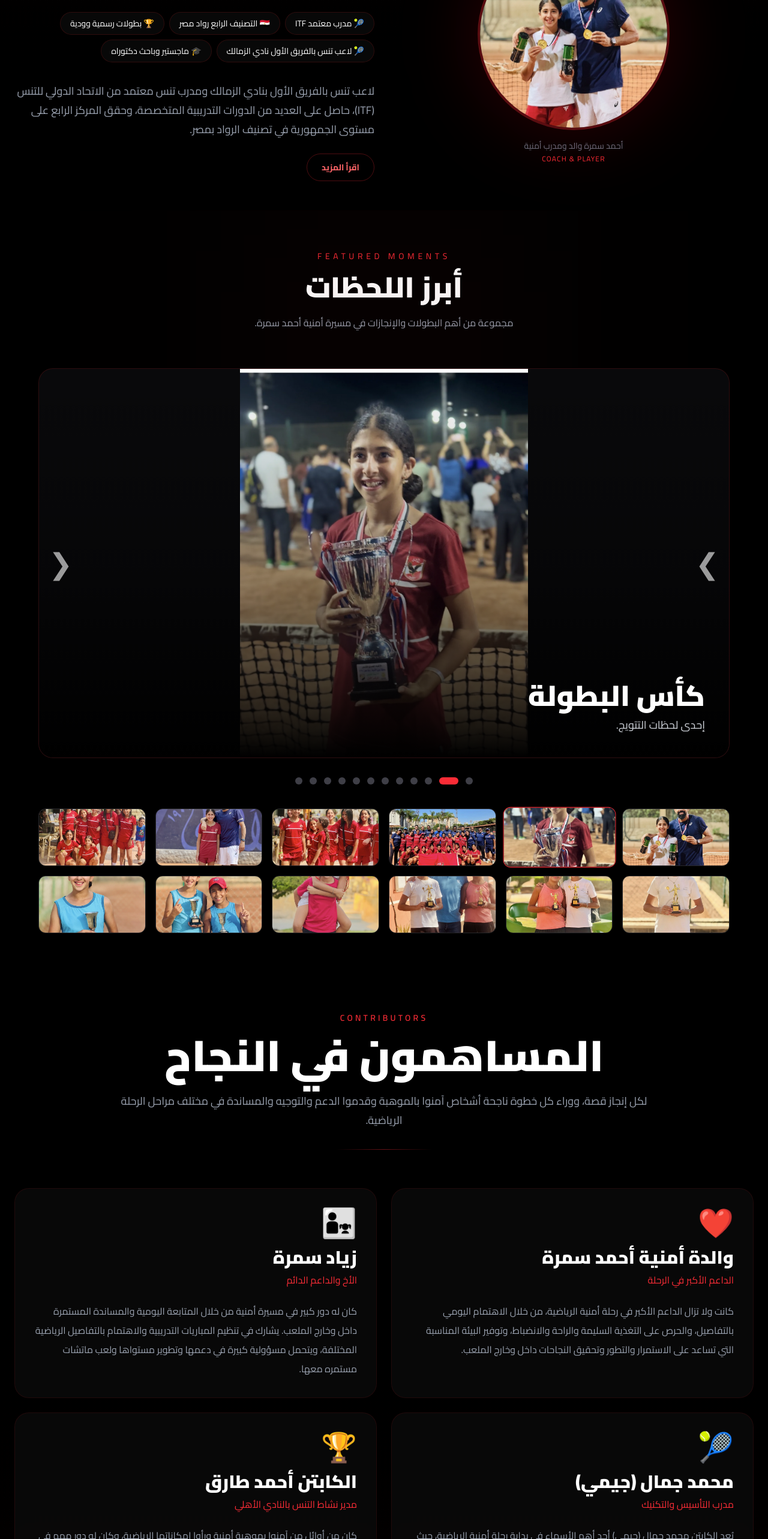
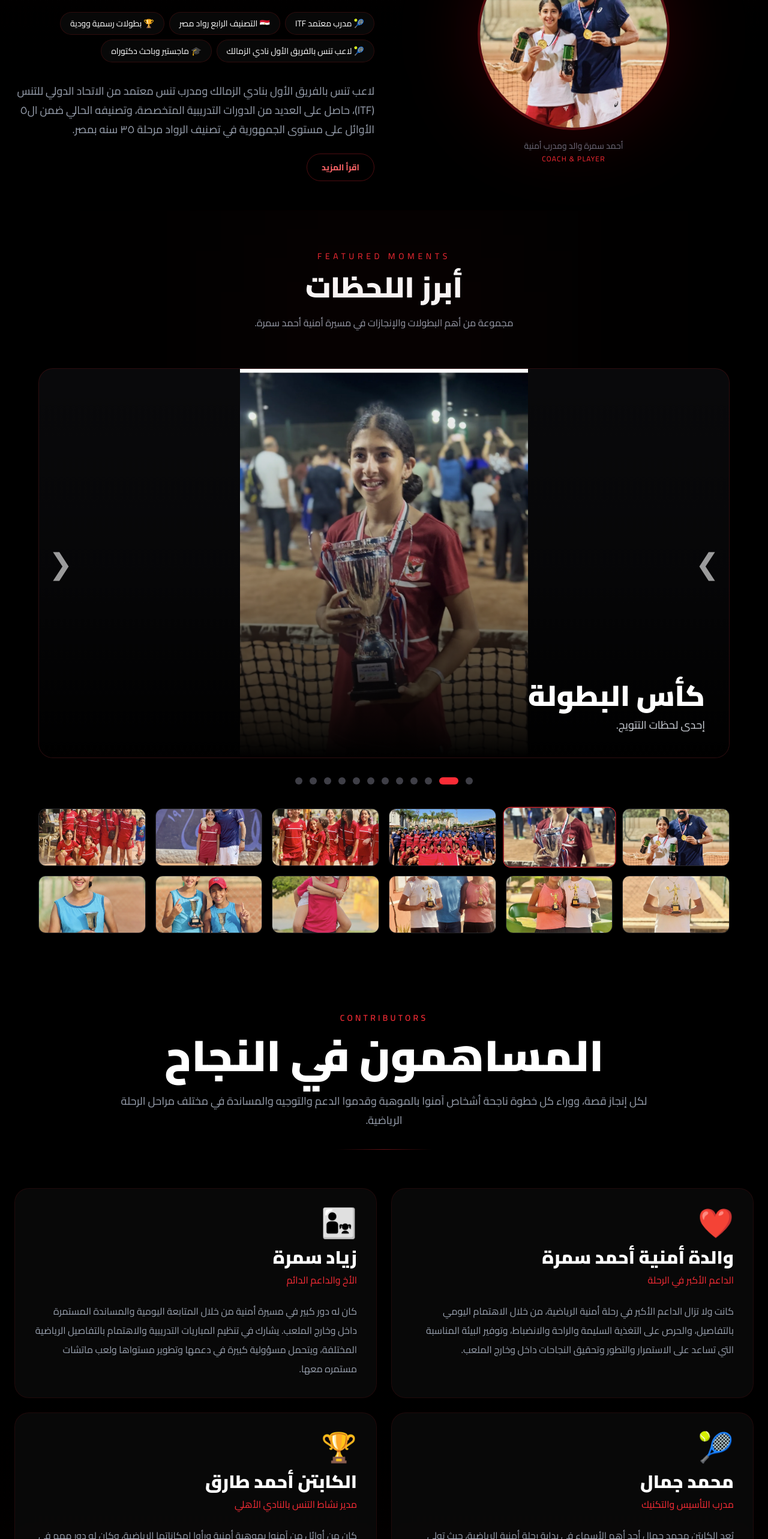
Before and after one commit to drahmedsamra/omnia, a Next.js app: page / in a window 1280 px wide. Shown: the part 4640-7206 px from the top of the page at 60% size. Built offline with nearby package versions, Linux system fonts and the light colour scheme.

Commit message:
Add contributors and supporters section

```diff
--- a/sections/Coach.tsx
+++ b/sections/Coach.tsx
@@ -98,7 +98,7 @@ export default function Coach() {
             <p className="mt-8 text-lg leading-8 text-gray-400">
               لاعب تنس بالفريق الأول بنادي الزمالك ومدرب تنس معتمد من الاتحاد
               الدولي للتنس (ITF)، حاصل على العديد من الدورات التدريبية
-              المتخصصة، وحقق المركز الرابع على مستوى الجمهورية في تصنيف الرواد
+              المتخصصة، وتصنيفه الحالي ضمن ال٥ الأوائل على مستوى الجمهورية في تصنيف الرواد مرحلة ٣٥ سنه
               بمصر.
             </p>
 
@@ -112,7 +112,7 @@ export default function Coach() {
             >
               <p className="mt-6 text-lg leading-8 text-gray-400">
                 حقق العديد من الإنجازات في البطولات الرسمية والودية، كما يمتلك
-                خلفية رياضية متنوعة كلاعب كرة قدم سابق. يحمل درجة الماجستير في
+                خلفية رياضية متنوعة كلاعب تنس ومن قبلها لاعب كرة قدم سابق. يحمل درجة الماجستير في
                 هندسة الاتصالات ويواصل أبحاثه العلمية كباحث دكتوراه، ويشرف على
                 البرنامج التدريبي للاعبة أمنية أحمد سمرة من خلال خطة تدريبية
                 متكاملة تهدف إلى تطوير الأداء الفني والبدني والذهني والوصول إلى
--- a/sections/Contributors.tsx
+++ b/sections/Contributors.tsx
@@ -2,6 +2,7 @@
 
 const tennisCoaches = [
   "أحمد سعيد",
+  "محمد جمال",
   "سامح الحوت",
   "أنس أسامة",
   "محمد صلاح",
@@ -92,7 +93,7 @@ export default function Contributors() {
   <div className="mb-4 text-5xl">🎾</div>
 
   <h3 className="text-3xl font-black text-white">
-    محمد جمال (جيمي)
+    محمد جمال
   </h3>
 
   <p className="mt-2 text-red-500">
@@ -100,11 +101,11 @@ export default function Contributors() {
   </p>
 
   <p className="mt-6 leading-8 text-gray-400">
-    يُعد الكابتن محمد جمال (جيمي) أحد أهم الأسماء في بداية رحلة أمنية
+    يُعد الكابتن محمد جمال أحد أهم الأسماء في بداية رحلة أمنية
     الرياضية، حيث تولى مرحلة التأسيس الأولى ووضع الأساس الفني والمهاري
     للاعبة منذ سنواتها الأولى. كما كان مسؤولًا عن تطوير التكنيك الصحيح
     وبناء المهارات الأساسية التي ساهمت في تكوين شخصيتها داخل الملعب
-    وإعدادها للمراحل المتقدمة والمنافسات الرسمية.
+    وإعدادها للمراحل المتقدمة والمنافسات الرسمية .
   </p>
 </div>
 
```
